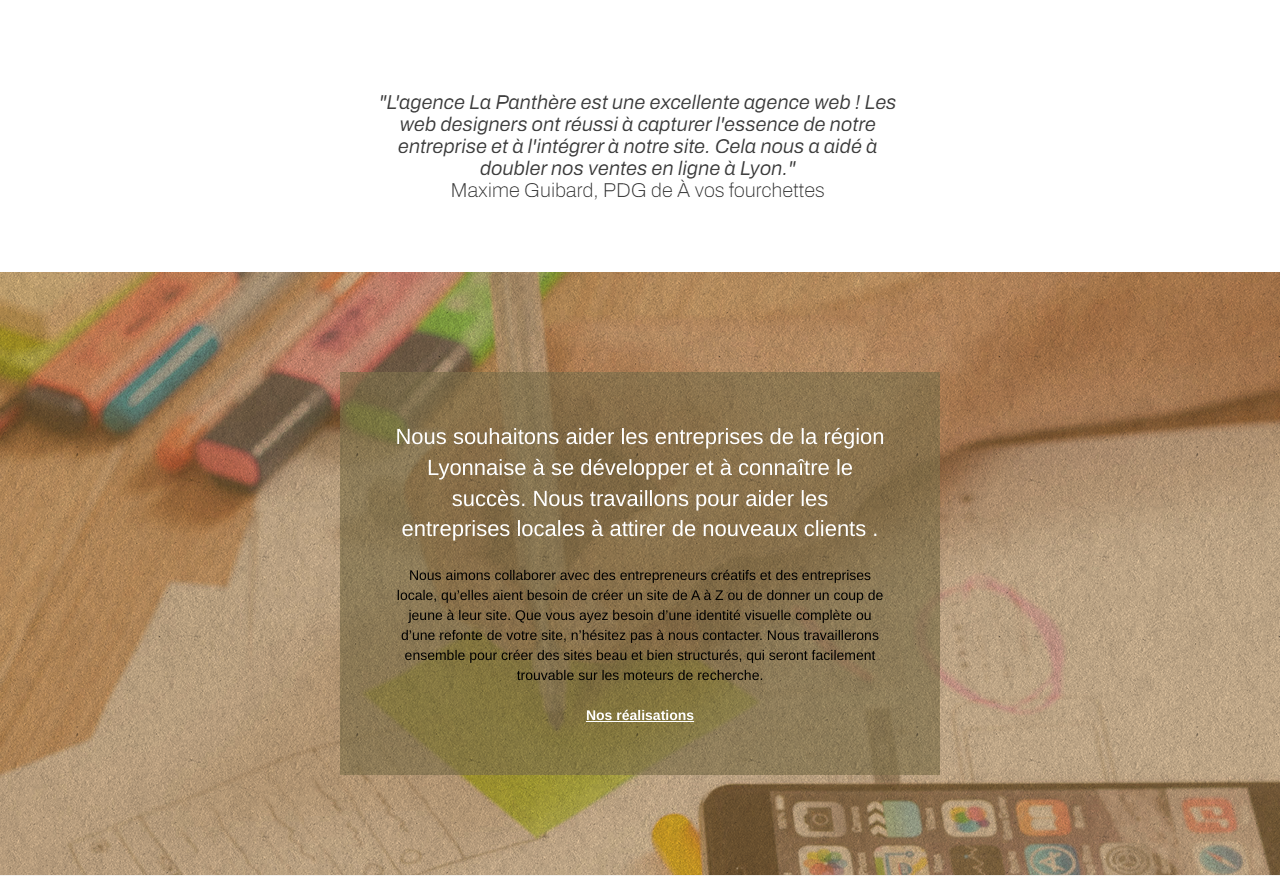
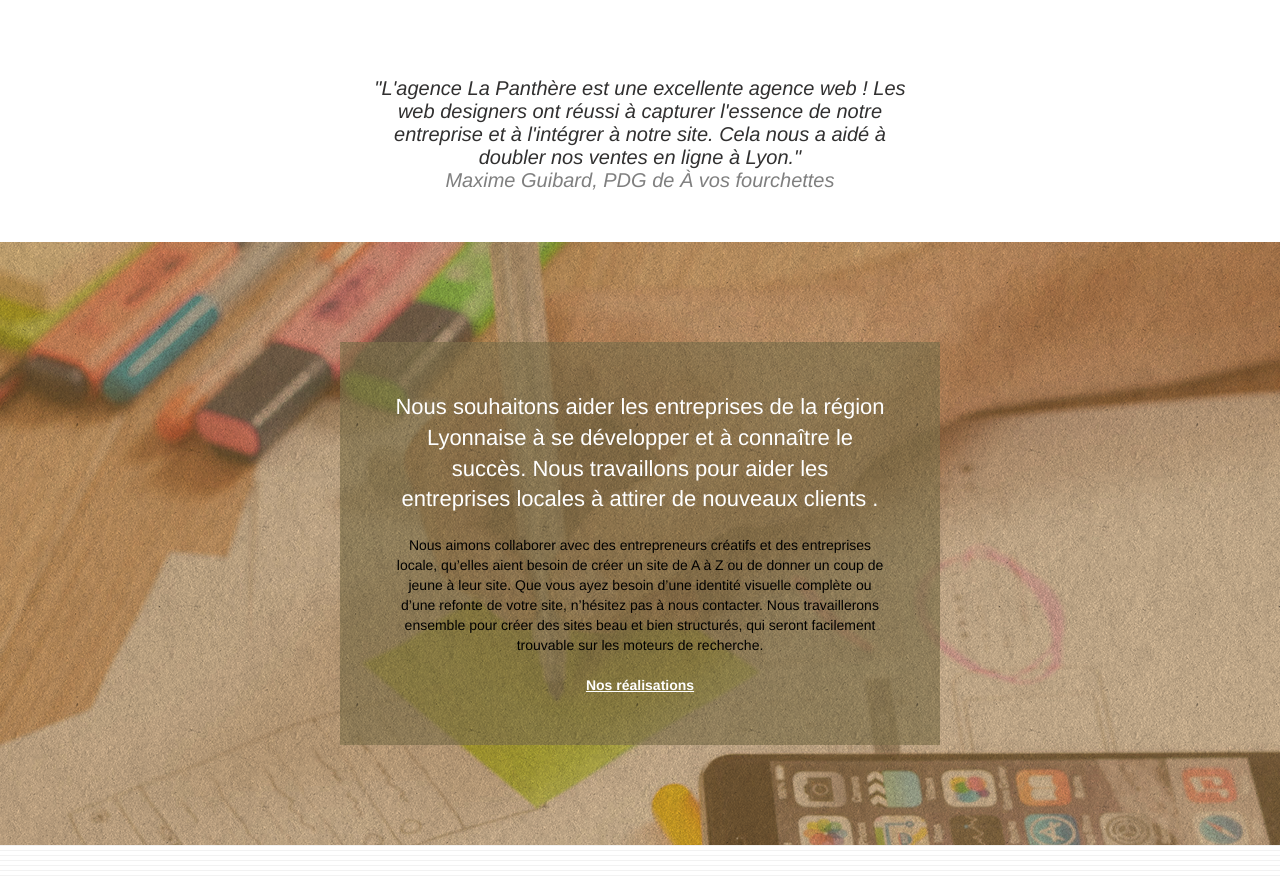
Before and after one commit to tibrook/Openclassroom-Projet-4, a plain HTML site: page index.html in a window 1280 px wide. Shown: the part 967-1844 px from the top of the page. Drawn offline with Linux system fonts and the light colour scheme.

Commit message:
suppression image citation

```diff
--- a/index.html
+++ b/index.html
@@ -118,7 +118,12 @@
 					</div>
 					<div class="row voffset-lg voffset">
 						<div class="col-xs-12 col-md-8 col-md-offset-2 text-center">
-							<img alt="citation de Maxime Guibard, PDG de A vos fourchettes" class="image_a_cacher" src="img/citation.png" />
+
+							<q class="citation">
+								"L'agence La Panthère est une excellente agence web ! Les web designers ont réussi à capturer l'essence de notre entreprise et à l'intégrer à notre site.
+								Cela nous a aidé à doubler nos ventes en ligne à Lyon." </br>
+								<cite>Maxime Guibard, PDG de À vos fourchettes</cite>
+							</q>
 
 						</div>
 					</div>
--- a/style.css
+++ b/style.css
@@ -793,7 +793,20 @@ h4 {
     background-color: rgba(165, 147, 99, 0.7);
     padding: 40px 40px 40px 40px;
 }
+q{
 
+    color: #313030;
+    line-height: normal;
+    font-size: 20px;
+    width: 84%;
+    quotes: none;
+    font-style: italic;
+    display: block;
+    margin: auto;
+}
+cite{
+    color:   rgba(0, 0, 0, 0.5);
+}
 .bold-link {
     font-weight: 900;
     text-decoration: underline!important;
```
Also changed, not shown: sitemap.xml (added, +19 -0 lines).
